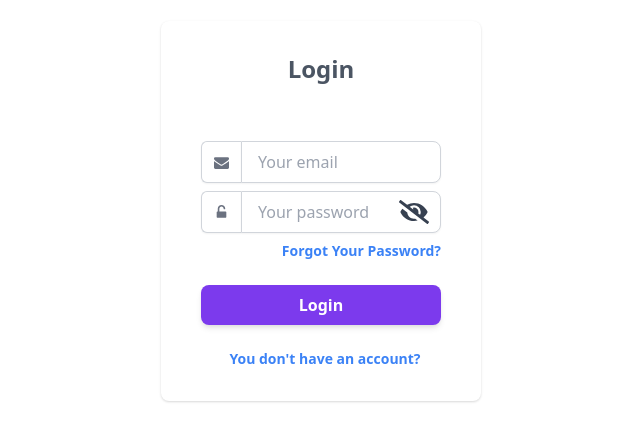
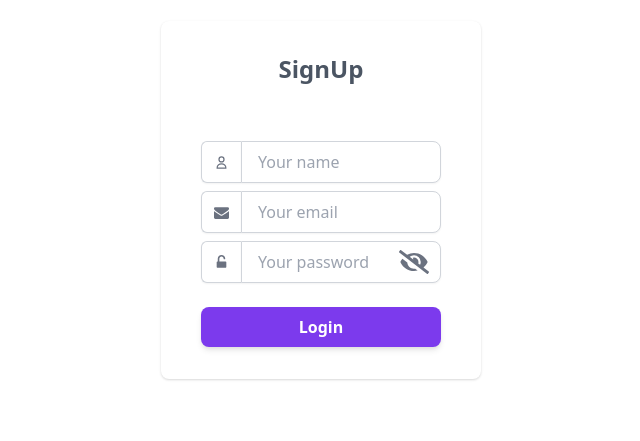
Before and after one commit to ken2pg/react-tailwindcss-practice, a React (Create React App) app: page / in a window 1280 px wide. Shown: the part 187-628 px from the top of the page, without its empty margins (319-959 px from the left). Built offline with nearby package versions, Linux system fonts and the light colour scheme.

Commit message:
feat：yupとreact-hook-formを用いてfrom validationを作成

```diff
--- a/src/components/signup/signUp2.tsx
+++ b/src/components/signup/signUp2.tsx
@@ -1,10 +1,33 @@
 import React, { useState } from "react";
+
+import { useForm } from "react-hook-form";
+import { yupResolver } from "@hookform/resolvers/yup";
+import * as yup from "yup";
+
+const schema = yup.object().shape({
+  email: yup.string().email().required(),
+  password: yup.string().min(8).max(32).required(),
+});
 
 const SignUp2: () => JSX.Element = () => {
   const [email, setEmail] = useState<string>("");
   const [password, setPassword] = useState<string>("");
   const [isShowPassword, setIsShowPassword] = useState<boolean>(false);
+  const [username, setUsername] = useState<string>("");
 
+  const {
+    register,
+    handleSubmit,
+    formState: { errors },
+    reset,
+  } = useForm({
+    resolver: yupResolver(schema),
+  });
+
+  const onSubmitHandler = (data: string[]) => {
+    console.log({ data });
+    reset();
+  };
   const handleClickShowPassword = () => {
     if (isShowPassword) {
       setIsShowPassword(false);
@@ -12,15 +35,49 @@ const SignUp2: () => JSX.Element = () => {
       setIsShowPassword(true);
     }
   };
+
   return (
     <>
       <div className="w-full max-w-xs">
         <div className="flex flex-col w-full max-w-md px-4 py-8 bg-white rounded-lg shadow dark:bg-gray-800 sm:px-6 md:px-8 lg:px-10">
           <div className="self-center mb-6 text-xl font-light text-gray-600 sm:text-2xl dark:text-white font-bold">
-            Login
+            SignUp
           </div>
           <div className="mt-8">
-            <form action="#" autoComplete="off">
+            <form
+              action="#"
+              autoComplete="off"
+              onSubmit={handleSubmit(onSubmitHandler)}
+            >
+              <div className="flex flex-col mb-2">
+                <div className="flex relative ">
+                  <span className="rounded-l-md inline-flex  items-center px-3 border-t bg-white border-l border-b  border-gray-300 text-gray-500 shadow-sm text-sm">
+                    <svg
+                      xmlns="http://www.w3.org/2000/svg"
+                      width="15"
+                      height="15"
+                      fill="none"
+                      viewBox="0 0 24 24"
+                      stroke="currentColor"
+                    >
+                      <path
+                        strokeLinecap="round"
+                        strokeLinejoin="round"
+                        strokeWidth={2}
+                        d="M16 7a4 4 0 11-8 0 4 4 0 018 0zM12 14a7 7 0 00-7 7h14a7 7 0 00-7-7z"
+                      />
+                    </svg>
+                  </span>
+                  <input
+                    type="text"
+                    id="sign-in-username"
+                    className=" rounded-r-lg flex-1 appearance-none border border-gray-300 w-full py-2 px-4 bg-white text-gray-700 placeholder-gray-400 shadow-sm text-base focus:outline-none focus:ring-2 focus:ring-purple-600 focus:border-transparent"
+                    placeholder="Your name"
+                    value={username}
+                    onChange={(event) => setUsername(event.target.value)}
+                  />
+                </div>
+              </div>
               <div className="flex flex-col mb-2">
                 <div className="flex relative ">
                   <span className="rounded-l-md inline-flex  items-center px-3 border-t bg-white border-l border-b  border-gray-300 text-gray-500 shadow-sm text-sm">
@@ -58,6 +115,7 @@ const SignUp2: () => JSX.Element = () => {
                     </svg>
                   </span>
                   <input
+                    {...register("password")}
                     type={isShowPassword ? "password" : "text"}
                     id="sign-in-email"
                     className="rounded-r-lg flex-1 appearance-none border border-gray-300 w-full py-2 px-4 bg-white text-gray-700 placeholder-gray-400 shadow-sm text-base focus:outline-none focus:ring-2 focus:ring-purple-600 focus:border-transparent"
@@ -68,7 +126,7 @@ const SignUp2: () => JSX.Element = () => {
                   <div className="absolute inset-y-0 right-0 pr-3 flex items-center text-sm leading-5">
                     {isShowPassword ? (
                       <svg
-                        className={"h-6 text-gray-700"}
+                        className={"h-6 text-gray-500"}
                         fill="none"
                         onClick={handleClickShowPassword}
                         xmlns="http://www.w3.org/2000/svg"
@@ -81,7 +139,7 @@ const SignUp2: () => JSX.Element = () => {
                       </svg>
                     ) : (
                       <svg
-                        className={"h-6 text-gray-700"}
+                        className={"h-6 text-gray-500"}
                         fill="none"
                         onClick={handleClickShowPassword}
                         xmlns="http://www.w3.org/2000/svg"
@@ -96,7 +154,10 @@ const SignUp2: () => JSX.Element = () => {
                   </div>
                 </div>
               </div>
-              <div className="flex items-center mb-6 -mt-4">
+              <p className="text-center mb-5 text-red-500 font-bold">
+                {errors.password?.message}
+              </p>
+              {/* <div className="flex items-center mb-6 -mt-4">
                 <div className="flex ml-auto">
                   <a
                     href="#"
@@ -105,7 +166,7 @@ const SignUp2: () => JSX.Element = () => {
                     Forgot Your Password?
                   </a>
                 </div>
-              </div>
+              </div> */}
               <div className="flex w-full">
                 <button
                   type="submit"
@@ -116,7 +177,7 @@ const SignUp2: () => JSX.Element = () => {
               </div>
             </form>
           </div>
-          <div className="flex items-center justify-center mt-6">
+          {/* <div className="flex items-center justify-center mt-6">
             <a
               href="#"
               target="_blank"
@@ -124,7 +185,7 @@ const SignUp2: () => JSX.Element = () => {
             >
               <span className="ml-2">You don&#x27;t have an account?</span>
             </a>
-          </div>
+          </div> */}
         </div>
       </div>
     </>
```
